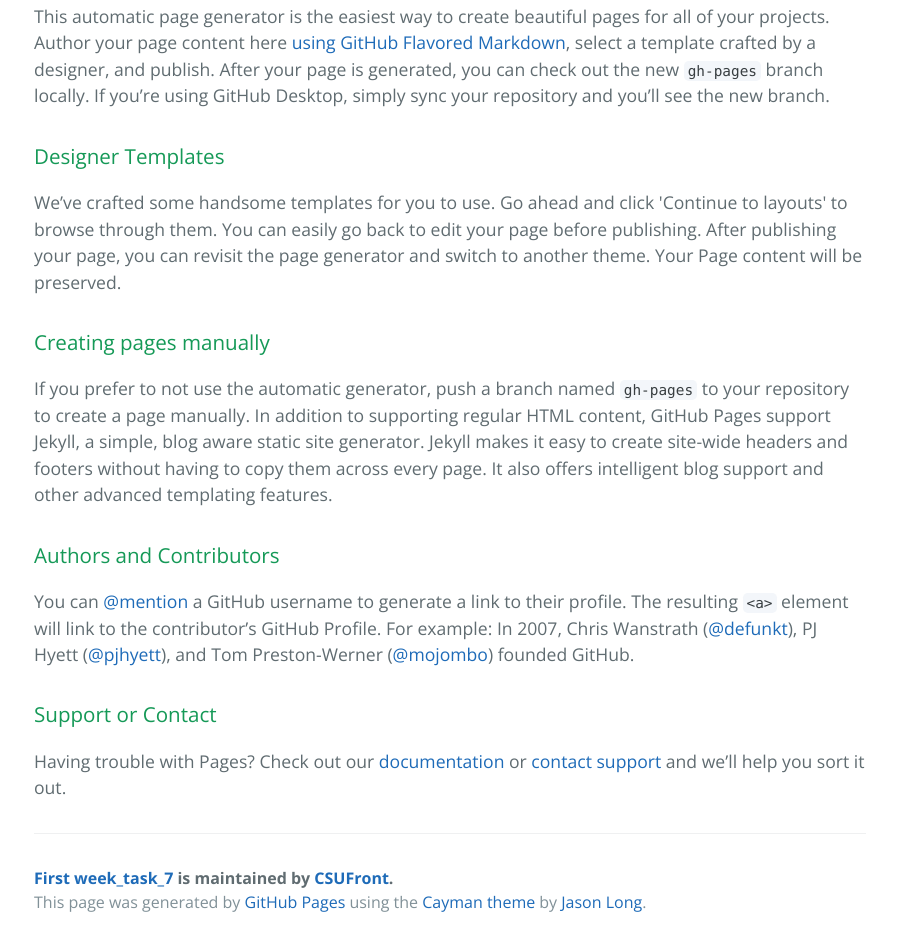
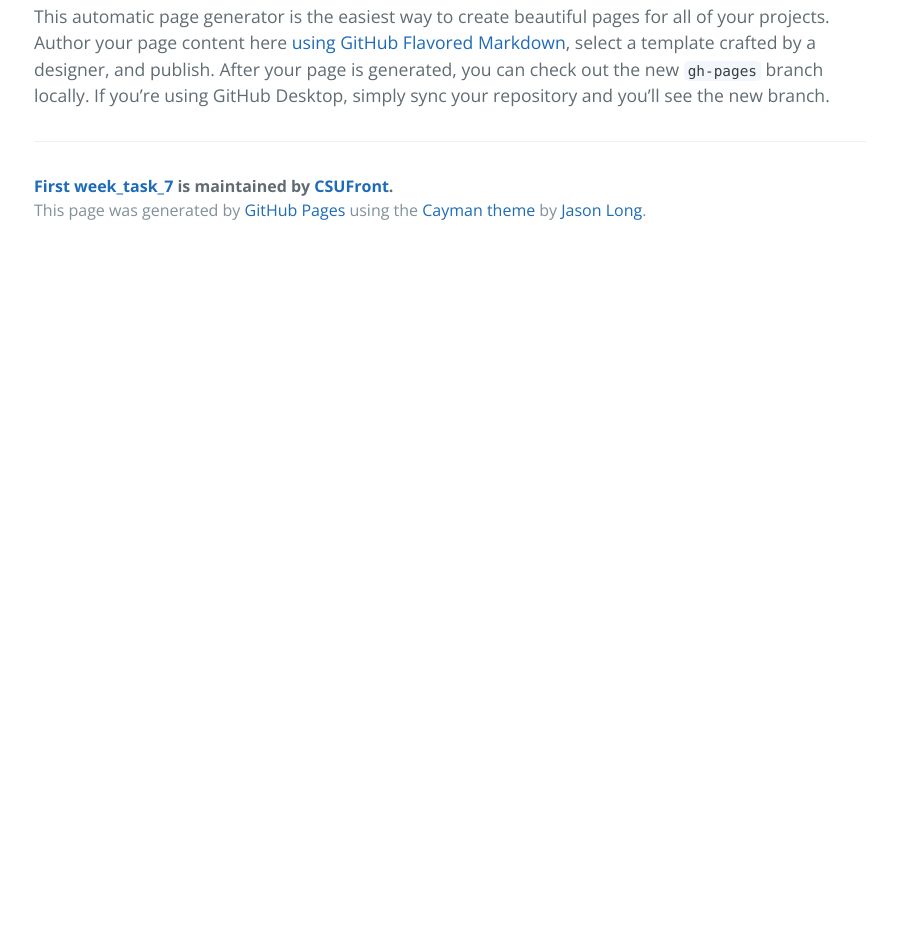
Before and after one commit to CSUFront/First_week, a plain HTML site: page index.html in a window 1280 px wide. Shown: the part 460-1406 px from the top of the page, without its empty margins (190-1087 px from the left). After the commit the page ends 800 px from the top, so only its background shows below. Drawn offline with nearby package versions, Linux system fonts and the light colour scheme.

```diff
--- a/index.html
+++ b/index.html
@@ -24,26 +24,6 @@
 
 <p>This automatic page generator is the easiest way to create beautiful pages for all of your projects. Author your page content here <a href="https://guides.github.com/features/mastering-markdown/">using GitHub Flavored Markdown</a>, select a template crafted by a designer, and publish. After your page is generated, you can check out the new <code>gh-pages</code> branch locally. If you’re using GitHub Desktop, simply sync your repository and you’ll see the new branch.</p>
 
-<h3>
-<a id="designer-templates" class="anchor" href="#designer-templates" aria-hidden="true"><span aria-hidden="true" class="octicon octicon-link"></span></a>Designer Templates</h3>
-
-<p>We’ve crafted some handsome templates for you to use. Go ahead and click 'Continue to layouts' to browse through them. You can easily go back to edit your page before publishing. After publishing your page, you can revisit the page generator and switch to another theme. Your Page content will be preserved.</p>
-
-<h3>
-<a id="creating-pages-manually" class="anchor" href="#creating-pages-manually" aria-hidden="true"><span aria-hidden="true" class="octicon octicon-link"></span></a>Creating pages manually</h3>
-
-<p>If you prefer to not use the automatic generator, push a branch named <code>gh-pages</code> to your repository to create a page manually. In addition to supporting regular HTML content, GitHub Pages support Jekyll, a simple, blog aware static site generator. Jekyll makes it easy to create site-wide headers and footers without having to copy them across every page. It also offers intelligent blog support and other advanced templating features.</p>
-
-<h3>
-<a id="authors-and-contributors" class="anchor" href="#authors-and-contributors" aria-hidden="true"><span aria-hidden="true" class="octicon octicon-link"></span></a>Authors and Contributors</h3>
-
-<p>You can <a href="https://help.github.com/articles/basic-writing-and-formatting-syntax/#mentioning-users-and-teams" class="user-mention">@mention</a> a GitHub username to generate a link to their profile. The resulting <code>&lt;a&gt;</code> element will link to the contributor’s GitHub Profile. For example: In 2007, Chris Wanstrath (<a href="https://github.com/defunkt" class="user-mention">@defunkt</a>), PJ Hyett (<a href="https://github.com/pjhyett" class="user-mention">@pjhyett</a>), and Tom Preston-Werner (<a href="https://github.com/mojombo" class="user-mention">@mojombo</a>) founded GitHub.</p>
-
-<h3>
-<a id="support-or-contact" class="anchor" href="#support-or-contact" aria-hidden="true"><span aria-hidden="true" class="octicon octicon-link"></span></a>Support or Contact</h3>
-
-<p>Having trouble with Pages? Check out our <a href="https://help.github.com/pages">documentation</a> or <a href="https://github.com/contact">contact support</a> and we’ll help you sort it out.</p>
-
       <footer class="site-footer">
         <span class="site-footer-owner"><a href="https://github.com/CSUFront/First_week">First week_task_7</a> is maintained by <a href="https://github.com/CSUFront">CSUFront</a>.</span>
 
```
Also changed, not shown: params.json (+1 -1 lines).
